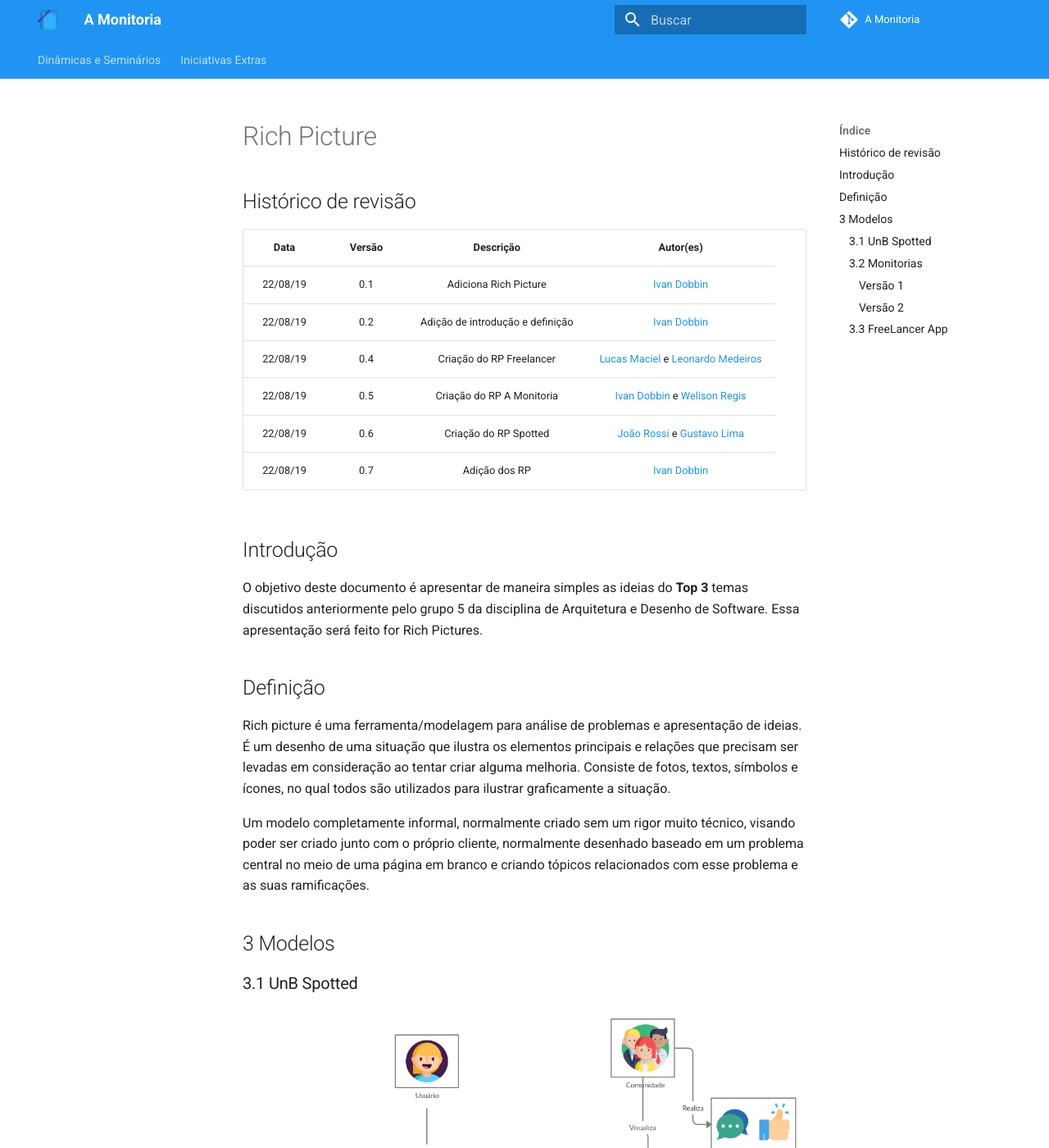
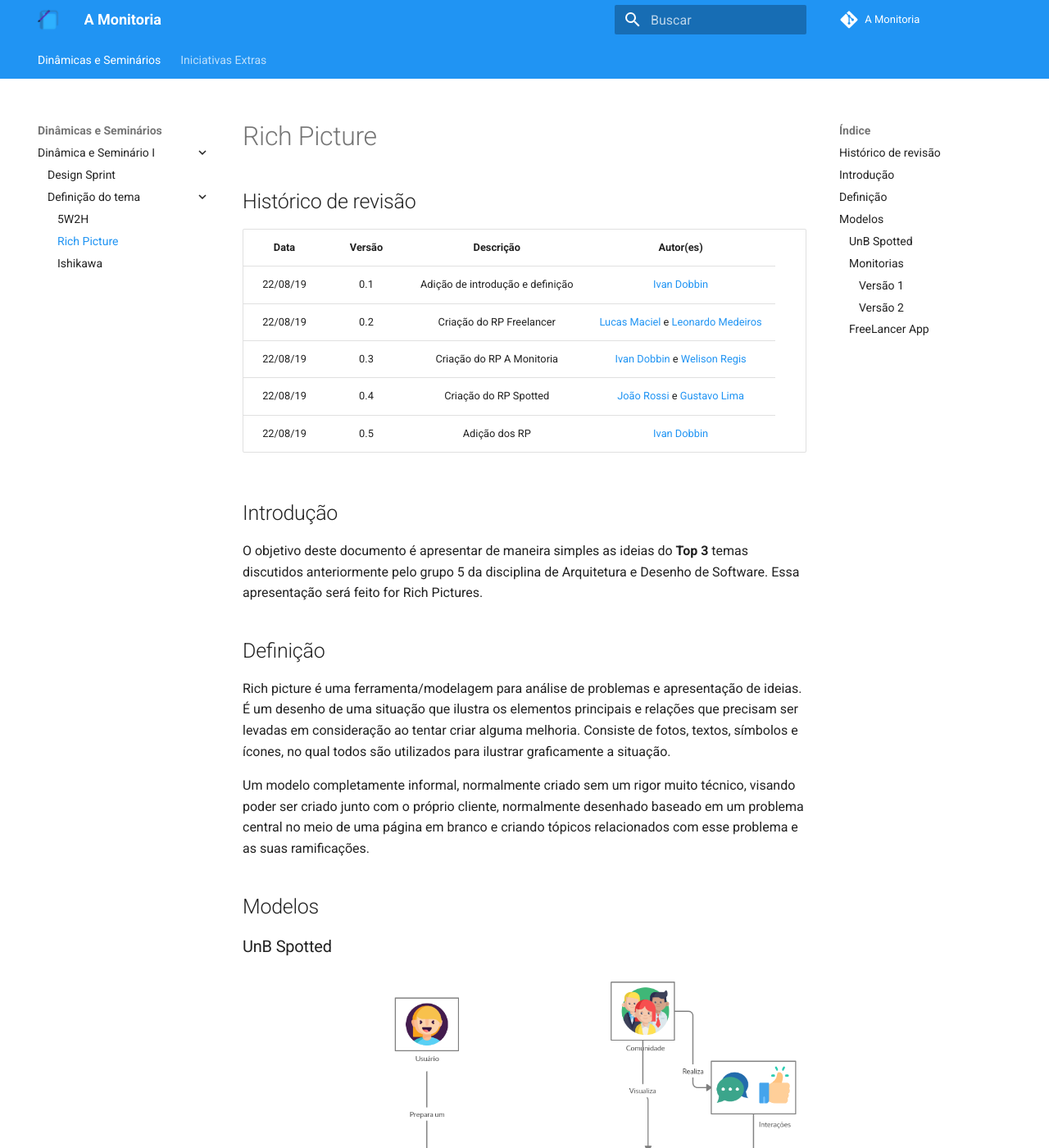
Before and after one commit to 2019-2-arquitetura-desenho/wiki, an MkDocs documentation site: the page built from docs/dinamica_seminario_I/definicao_tema/rich_picture.md, in a window 1280 px wide and 1400 px high. Shown: the whole window at 82% size. Built offline with MkDocs 1.6.1 and Material for MkDocs 9.7.7, drawn with Linux system fonts in a browser that asks for light colours; comment, search, counter and statistics services are not loaded; old or Windows-style settings are respelled for this version of MkDocs; some of the changed text lies outside the part shown.

Commit message:
Update project structure and organize documents.
Co-authored-by: Welison Almeida <welison.almeida.923@gmail.com>
Co-authored-by: Lieverton Santos <lievertom@gmail.com>

```diff
--- a/docs/dinamica_seminario_I/Rich_Pictures.md
+++ b/docs/dinamica_seminario_I/definicao_tema/rich_picture.md
@@ -5,12 +5,11 @@
 
 | Data | Versão | Descrição | Autor(es)|
 |:----:|:------:|:---------:|:--------:|
-|22/08/19|0.1|Adiciona Rich Picture|[Ivan Dobbin](https://github.com/darmsDD)|
-|22/08/19|0.2|Adição de introdução e definição|[Ivan Dobbin](https://github.com/darmsDD)|
-|22/08/19|0.4| Criação do RP Freelancer| [Lucas Maciel](lucasmacielaguiar@gmail.com) e [Leonardo Medeiros](https://github.com/leomedeiros1)
-|22/08/19|0.5| Criação do RP A Monitoria|[Ivan Dobbin](https://github.com/darmsDD) e [Welison Regis](https://github.com/WelisonR)
-|22/08/19|0.6| Criação do RP Spotted|[João Rossi](https://github.com/bielrossi15) e [Gustavo Lima](https://github.com/gustavolima00)|
-|22/08/19|0.7|Adição dos RP|[Ivan Dobbin](https://github.com/darmsDD)
+|22/08/19|0.1|Adição de introdução e definição|[Ivan Dobbin](https://github.com/darmsDD)|
+|22/08/19|0.2| Criação do RP Freelancer| [Lucas Maciel](lucasmacielaguiar@gmail.com) e [Leonardo Medeiros](https://github.com/leomedeiros1)
+|22/08/19|0.3| Criação do RP A Monitoria|[Ivan Dobbin](https://github.com/darmsDD) e [Welison Regis](https://github.com/WelisonR)
+|22/08/19|0.4| Criação do RP Spotted|[João Rossi](https://github.com/bielrossi15) e [Gustavo Lima](https://github.com/gustavolima00)|
+|22/08/19|0.5|Adição dos RP|[Ivan Dobbin](https://github.com/darmsDD)
 
 
 ## Introdução
@@ -22,18 +21,18 @@ Rich picture é uma ferramenta/modelagem para análise de problemas e apresenta
 
 Um modelo completamente informal, normalmente criado sem um rigor muito técnico, visando poder ser criado junto com o próprio cliente, normalmente desenhado baseado em um problema central no meio de uma página em branco e criando tópicos relacionados com esse problema e as suas ramificações.
 
-## 3 Modelos
+## Modelos
 
-### 3.1 UnB Spotted
-![Spotted](assets/img/rich_picture/spotted.jpg)
+### UnB Spotted
+![Spotted](../assets/img/rich_picture/spotted.jpg)
 
-### 3.2 Monitorias
+### Monitorias
 
 #### Versão 1
-![Monitoria](assets/img/rich_picture/monitoria_v1.jpg)
+![Monitoria](../assets/img/rich_picture/monitoria_v1.jpg)
 
 #### Versão 2
-![Monitoria](assets/img/rich_picture/monitoria_v2.png)
+![Monitoria](../assets/img/rich_picture/monitoria_v2.png)
 
-### 3.3 FreeLancer App
-![FreeLancer](assets/img/rich_picture/freelancer.jpg)
+### FreeLancer App
+![FreeLancer](../assets/img/rich_picture/freelancer.jpg)
--- a/mkdocs.yml
+++ b/mkdocs.yml
@@ -33,8 +33,10 @@ nav:
   - Dinâmicas e Seminários:
     - Dinâmica e Seminário I:
       - Design Sprint: dinamica_seminario_I/design_sprint.md
-      - 5W2H - Temas a serem definidos: dinamica_seminario_I/5W2H.md
-      - Ishikawa - Temas a serem definidos: dinamica_seminario_I/ishikawa.md
+      - Definição do tema:
+        - 5W2H: dinamica_seminario_I/definicao_tema/5W2H.md
+        - Rich Picture: dinamica_seminario_I/definicao_tema/rich_picture.md
+        - Ishikawa: dinamica_seminario_I/definicao_tema/ishikawa.md
   - Iniciativas Extras:
     - Extensões: samples.md
 
```
Also changed, not shown: docs/dinamica_seminario_I/definicao_tema/ishikawa.md (renamed from docs/dinamica_seminario_I/ishikawa.md, +10 -10 lines), docs/dinamica_seminario_I/definicao_tema/5W2H.md (renamed from docs/dinamica_seminario_I/5W2H.md).
